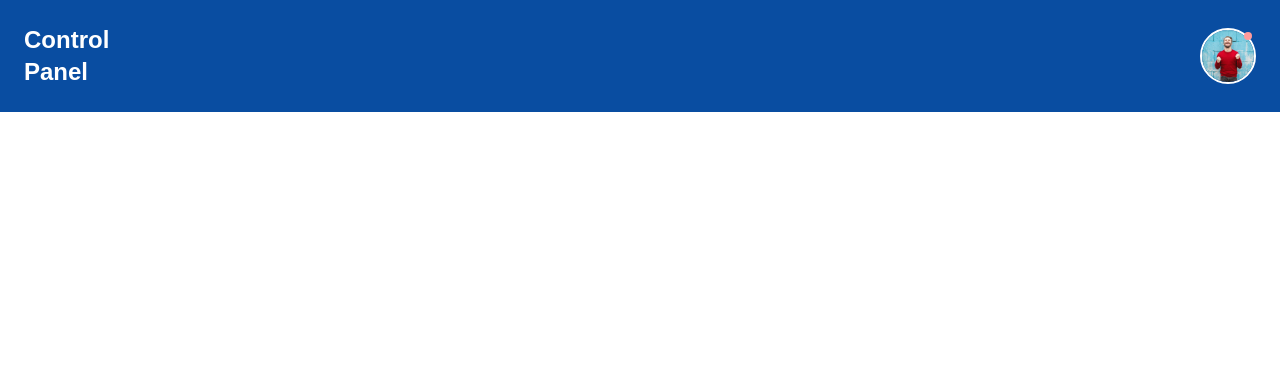
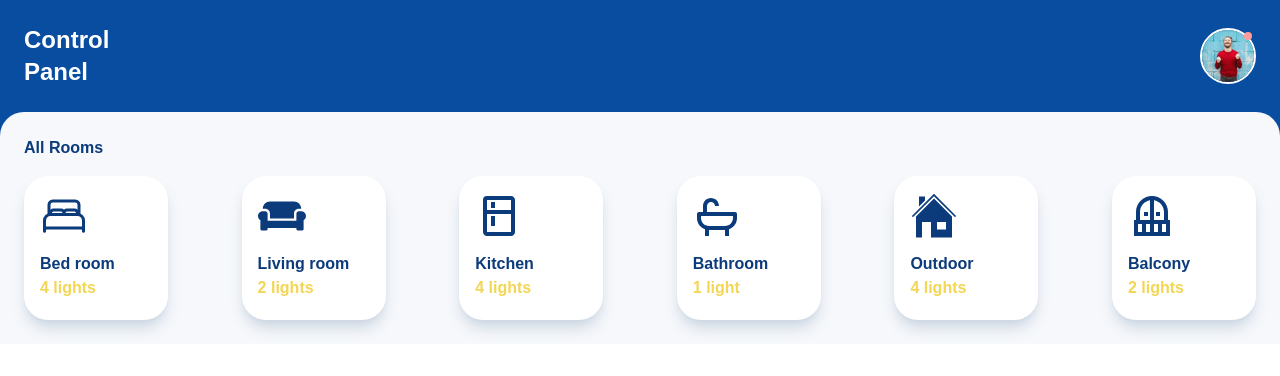
Before and after one commit to MagnusThiemer/react-smartlight, a React (Create React App) app: page / in a window 1280 px wide. Shown: the top 376 px of the page. Built offline with nearby package versions, Linux system fonts and the light colour scheme.

Commit message:
Add RoomsNavigation template

```diff
--- a/package.json
+++ b/package.json
@@ -10,6 +10,7 @@
     "react": "^17.0.2",
     "react-browser-router": "^2.1.2",
     "react-dom": "^17.0.2",
+    "react-icons": "^4.3.1",
     "react-router-dom": "^6.2.1",
     "react-scripts": "5.0.0",
     "sass": "^1.49.0",
--- /dev/null
+++ b/src/assets/data/data.json
@@ -0,0 +1,23 @@
+{
+    "data": [
+        {
+            "name": "Bed room",
+            "lights": ["Main light", "Desk lights", "Bed light", "Corner light"]
+        }, {
+            "name": "Living room",
+            "lights": ["Main light", "Table lights"]
+        }, {
+            "name": "Kitchen",
+            "lights": ["Main light", "Table lights", "Work lights", ""]
+        }, {
+            "name": "Bathroom",
+            "lights": ["Main light"]
+        }, {
+            "name": "Outdoor",
+            "lights": ["Main light", "Garage lights", "Walkway lights", "Garden lights"]
+        }, {
+            "name": "Balcony",
+            "lights": ["Main light", "Side lights"]
+        }
+    ]
+}
--- /dev/null
+++ b/src/components/H3.js
@@ -0,0 +1,7 @@
+const H3 = (props) => {
+    return (
+        <h3 className={props.className}>{props.input}</h3>
+     );
+}
+
+export default H3;
--- a/src/components/HeaderHome.js
+++ b/src/components/HeaderHome.js
@@ -3,8 +3,8 @@ import ProfileImage from './ProfileImage';
 
 const HeaderHome = () => {
     return (
-        <header className='bg-primary'>
-            <div className="flex justify-between p-6 items-center">
+        <header className='bg-primary w-screen'>
+            <div className="flex justify-between items-center p-6 max-w-full">
                 <H1 input='Control Panel' className='text-white text-2xl font-bold w-10'/>
                 <ProfileImage />
             </div>
--- /dev/null
+++ b/src/components/P.js
@@ -0,0 +1,7 @@
+const P = (props) => {
+    return (
+        <p className={props.className}>{props.input}</p>
+     );
+}
+
+export default P;
--- /dev/null
+++ b/src/components/RoomIcon.js
@@ -0,0 +1,21 @@
+import { IoBedOutline } from 'react-icons/io5'
+import { FaCouch } from 'react-icons/fa'
+import { MdOutlineKitchen, MdOutlineBalcony } from 'react-icons/md'
+import { BiBath } from 'react-icons/bi'
+import { GiHouse } from 'react-icons/gi'
+
+const RoomIcon = (props) => {
+    return (
+        <>
+        {props.name === 'Bed room' && <IoBedOutline className={props.className}/>}
+        {props.name === 'Living room' && <FaCouch className={props.className}/>}
+        {props.name === 'Kitchen' && <MdOutlineKitchen className={props.className}/>}
+        {props.name === 'Bathroom' && <BiBath className={props.className}/>}
+        {props.name === 'Outdoor' && <GiHouse className={props.className}/>}
+        {props.name === 'Balcony' && <MdOutlineBalcony className={props.className}/>}
+
+        </>
+     );
+}
+
+export default RoomIcon;
--- a/src/index.css
+++ b/src/index.css
@@ -4,6 +4,7 @@
 @import './fonts.css';
 
 body {
+  max-width: 100vw;
   font-family: 'Montserrat', sans-serif;
   background-color: 'primary';
 }
--- a/src/pages/Home.js
+++ b/src/pages/Home.js
@@ -1,9 +1,12 @@
 import HeaderHome from "../components/HeaderHome";
+import LightsData from '../assets/data/data.json'
+import RoomsNavigation from "../templates/RoomsNavigation";
 
 const Home = () => {
     return (
         <div className="bg-primary">
             <HeaderHome />
+            <RoomsNavigation data={LightsData}/>
         </div>
      );
 }
--- /dev/null
+++ b/src/templates/RoomCard.js
@@ -0,0 +1,17 @@
+import H3 from '../components/H3'
+import P from '../components/P'
+import RoomIcon from '../components/RoomIcon';
+
+const RoomCard = (props) => {
+    return (
+        <div className="bg-white rounded-3xl h-36 w-36 p-4 shadow-lg shadow-slate-300">
+            <RoomIcon name={props.data.name} className='text-5xl mb-3 text-text-dark'/>
+            <H3 input={props.data.name} className='font-bold text-text-dark'/>
+            <P
+                input={props.data.lights.length > 1 ? `${props.data.lights.length} lights` : `${props.data.lights.length} light`}
+                className='text-highlight font-bold'/>
+        </div>
+     );
+}
+
+export default RoomCard;
--- /dev/null
+++ b/src/templates/RoomsNavigation.js
@@ -0,0 +1,16 @@
+import P from '../components/P'
+import RoomCard from './RoomCard';
+const RoomsNavigation = (props) => {
+    return (
+        <div className="bg-background-offwhite p-6 rounded-t-3xl">
+            <P className='text-text-dark font-bold mb-4' input='All Rooms'/>
+            <div className="flex flex-wrap gap-6 justify-between">
+            {props.data.data.map((room) => (
+                <RoomCard data={room} key={room.id}/>
+            ))}
+            </div>
+        </div>
+     );
+}
+
+export default RoomsNavigation;
--- a/tailwind.config.js
+++ b/tailwind.config.js
@@ -11,7 +11,8 @@ module.exports = {
         'setting-blue': '#94CAEA',
         'setting-purple': '#A594EA',
         'setting-pink': '#DE95EB',
-        'setting-orange': '#EBD095'
+        'setting-orange': '#EBD095',
+        'background-offwhite': '#F6F8FB'
       }
     },
   },
```
Also changed, not shown: 1 other file (tests, documents, lock files or other folders).
